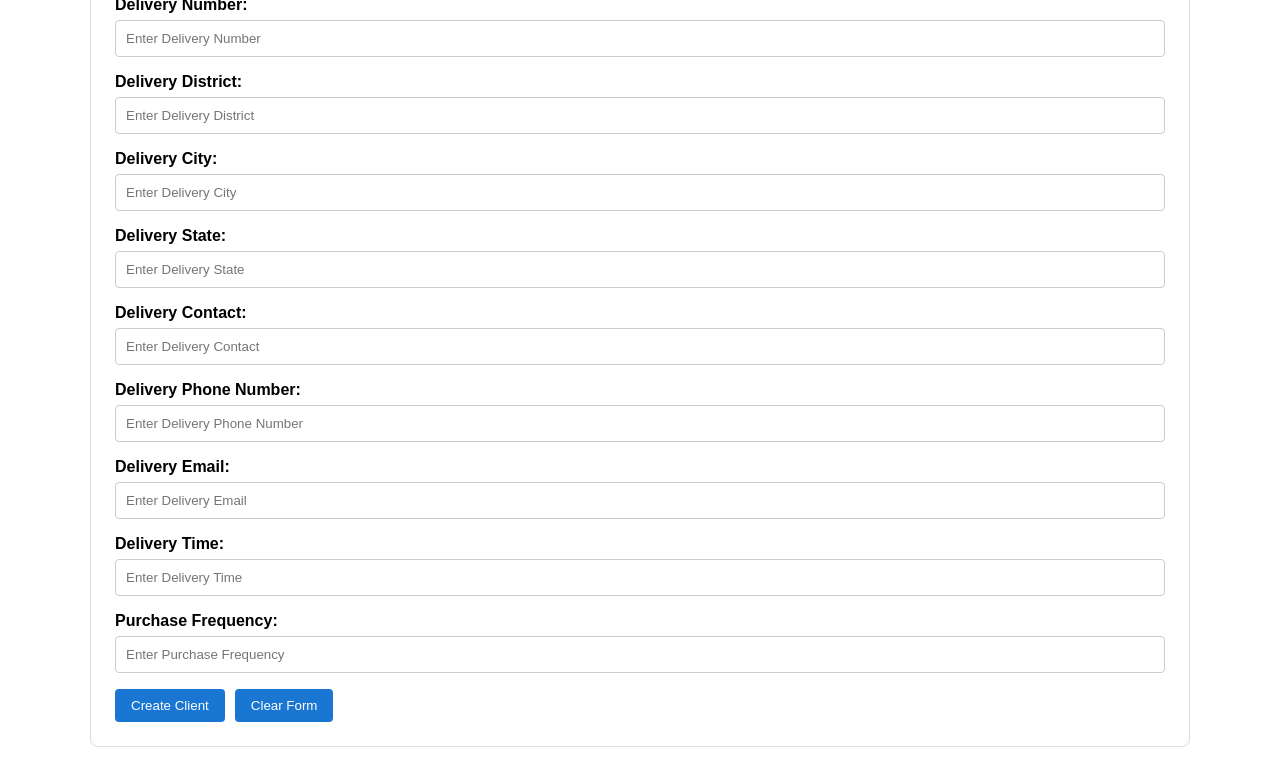
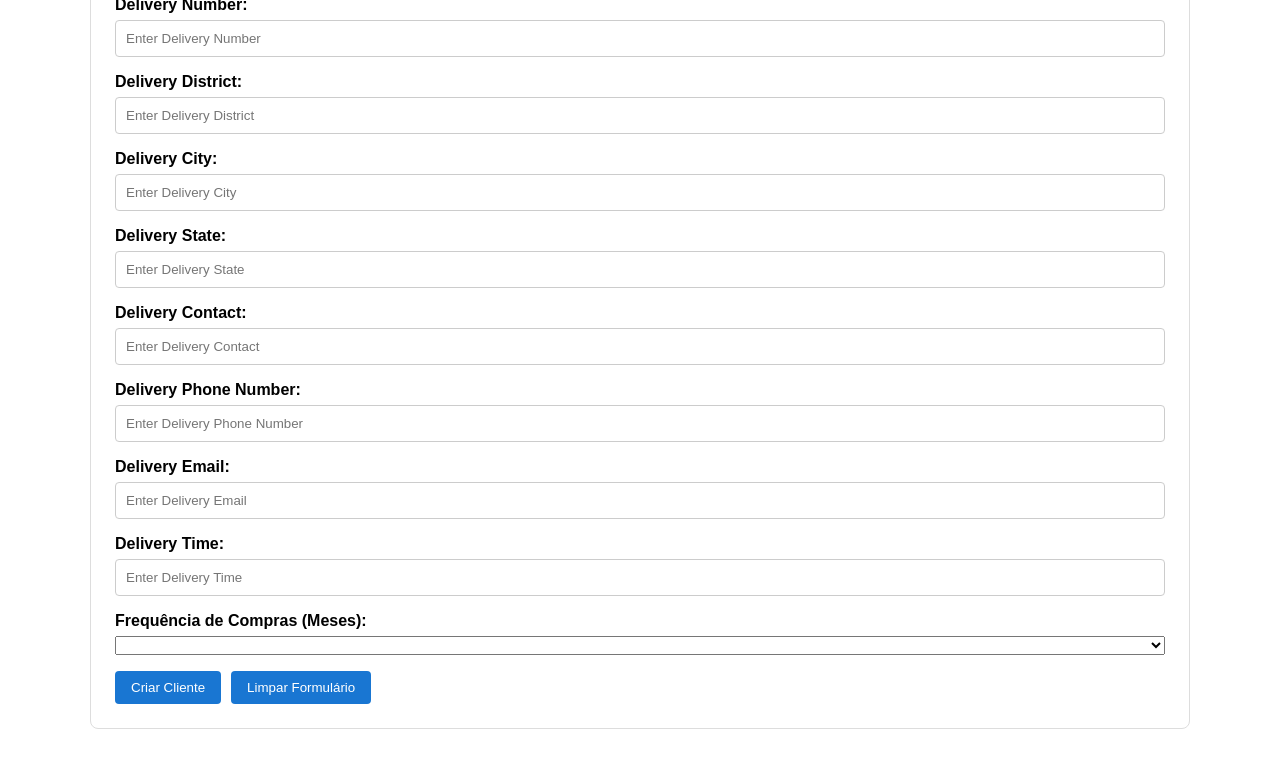
Before and after one commit to devtadeupinheiro/front-cadastro-clientes, an Angular app: page /clients in a window 1280 px wide. Shown: the part 2000-2757 px from the top of the page. Built offline with nearby package versions, Linux system fonts and the light colour scheme; no server answers.

Commit message:
Update in the form

```diff
--- a/src/app/models/client.ts
+++ b/src/app/models/client.ts
@@ -32,6 +32,6 @@ export interface Client {
     deliveryPhoneNumber: string;
     deliveryEmail: string;
     deliveryTime: string;
-    purchaseFrequency: string;
+    purchaseFrequency: number;
 
 }
--- a/src/app/pages/clients/clients.component/clients.component.html
+++ b/src/app/pages/clients/clients.component/clients.component.html
@@ -1,11 +1,11 @@
 <div class="container">
 
-    <h1>Clients</h1>
-    <p>This is a simple clients page.</p>
+    <h1>Cadastro de Clientes</h1>
+    <p>Todos os dados são obrigatórios.</p>
 
     <section class="card">
         <h2>
-            {{ clientSelectedId ? 'Edit Client' : 'New Client' }}
+            {{ clientSelectedId ? 'Editar Cliente' : 'Criar Cliente' }}
         </h2>
 
         <form [formGroup]="clientForm">
@@ -387,8 +387,36 @@
             <!--Purchase Frequency-->
             <div class="place">
 
-                <label for="purchaseFrequency">Purchase Frequency:</label>
+                <label for="purchaseFrequency">Frequência de Compras (Meses):</label>
+                <!--
                 <input type="text" id="purchaseFrequency" formControlName="purchaseFrequency" placeholder="Enter Purchase Frequency">
+                -->
+                <select id="purchaseFrequency" formControlName="purchaseFrequency">
+                    <option value="1">1</option>
+                    <option value="2">2</option>
+                    <option value="3">3</option>
+                    <option value="4">4</option>
+                    <option value="5">5</option>
+                    <option value="6">6</option>
+                    <option value="7">7</option>
+                    <option value="8">8</option>
+                    <option value="9">9</option>
+                    <option value="10">10</option>
+                    <option value="11">11</option>
+                    <option value="12">12</option>
+                    <option value="13">13</option>
+                    <option value="14">14</option>
+                    <option value="15">15</option>
+                    <option value="16">16</option>
+                    <option value="17">17</option>
+                    <option value="18">18</option>
+                    <option value="19">19</option>
+                    <option value="20">20</option>
+                    <option value="21">21</option>
+                    <option value="22">22</option>
+                    <option value="23">23</option>
+                    <option value="24">24</option>
+                </select>
 
                 @if (
                     clientForm.controls.purchaseFrequency.invalid && clientForm.controls.purchaseFrequency.touched
@@ -400,9 +428,9 @@
             <div class="actions">
 
                 <button type="button" (click)="saveClient()">
-                    {{ clientSelectedId ? 'Update Client' : 'Create Client' }}
+                    {{ clientSelectedId ? 'Atualizar Cliente' : 'Criar Cliente' }}
                 </button>
-                <button type="button" (click)="resetForm()">Clear Form</button>
+                <button type="button" (click)="resetForm()">Limpar Formulário</button>
 
                 @if (clientSelectedId) {
                     <button type="button" class="btn-cancel" (click)="cancelEdition()">Cancelar</button>
@@ -414,11 +442,11 @@
     </section>
 
     <section class="card">
-        <h2>Clients List</h2>
+        <h2>Lista de Clientes</h2>
 
         @if (clients.length === 0) {
 
-            <p>No clients found.</p>
+            <p>Não existem clientes cadastrados.</p>
 
         } @else {
 
@@ -426,9 +454,9 @@
                 <thead>
                     <tr>
                         <th>CNPJ</th>
-                        <th>Company Name</th>
-                        <th>Trading Name</th>
-                        <th>Actions</th>
+                        <th>Razão Social</th>
+                        <th>Nome Fantasia</th>
+                        <th>Ações</th>
                     </tr>
                 </thead>
                 <tbody>
@@ -441,8 +469,8 @@
                                 @if (!client.id === null || client.id === undefined) {
                                     <span class="error">Client ID is null.</span>
                                 } @else {
-                                <button type="button" (click)="editClient(client.id)">Edit</button>
-                                <button type="button" (click)="deleteClient(client.id)">Delete</button>
+                                <button type="button" (click)="editClient(client.id)">Editar</button>
+                                <button type="button" (click)="deleteClient(client.id)">Excluir</button>
                                 }
                             </td>
                         </tr>
--- a/src/app/pages/clients/clients.component/clients.component.ts
+++ b/src/app/pages/clients/clients.component/clients.component.ts
@@ -57,7 +57,7 @@ export class ClientsComponent implements OnInit {
     deliveryPhoneNumber: ['', Validators.required],
     deliveryEmail: ['', [Validators.required, Validators.email]],
     deliveryTime: ['', Validators.required],
-    purchaseFrequency: ['', Validators.required]
+    purchaseFrequency: [0, Validators.required]
 
   });
 
@@ -118,7 +118,7 @@ export class ClientsComponent implements OnInit {
       deliveryPhoneNumber: this.clientForm.value.deliveryPhoneNumber || '',
       deliveryEmail: this.clientForm.value.deliveryEmail || '',
       deliveryTime: this.clientForm.value.deliveryTime || '',
-      purchaseFrequency: this.clientForm.value.purchaseFrequency || ''
+      purchaseFrequency: this.clientForm.value.purchaseFrequency || 0
     };
 
       if (this.clientSelectedId) {
```
